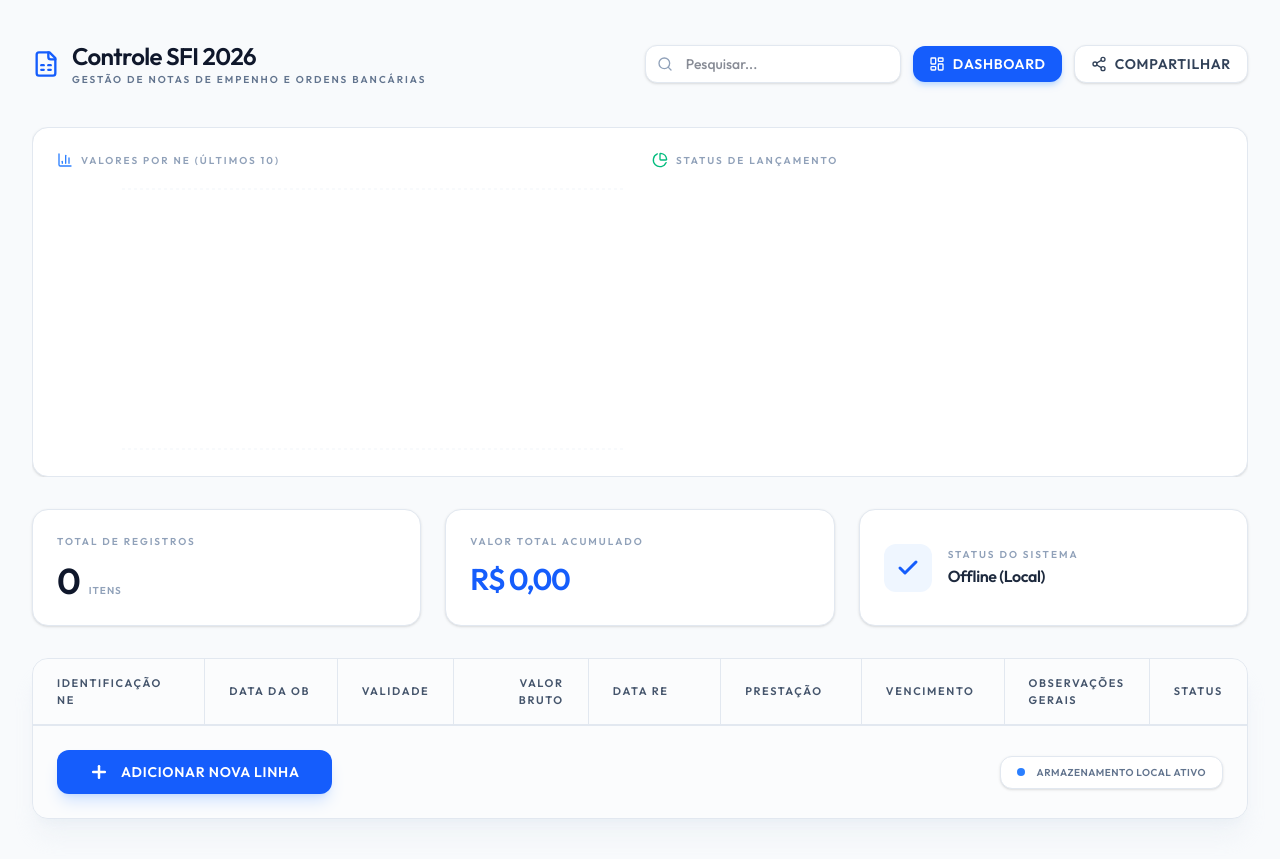
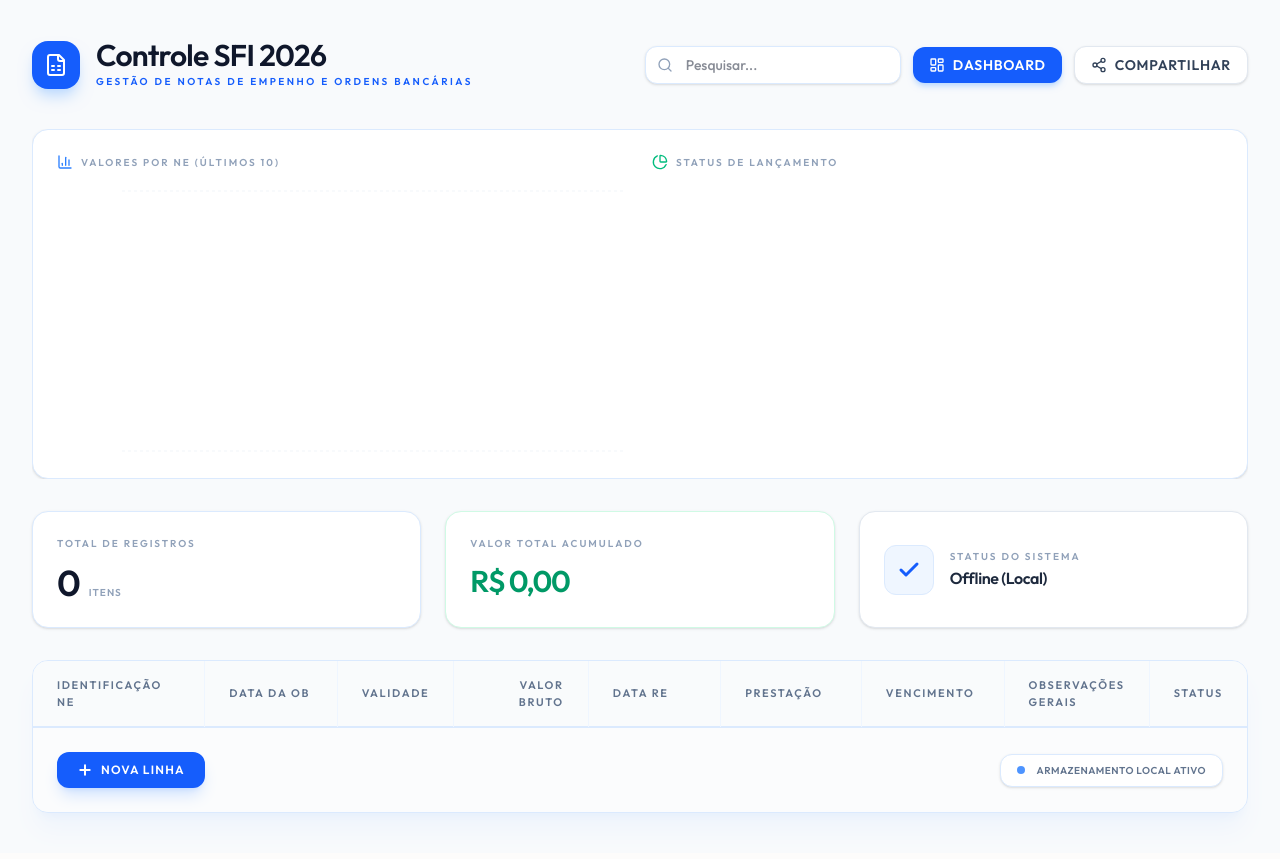
Before and after one commit to georgeoughotmart-maker/PLANILHAS-DE-CONTROLES-SFI-NE, a React (Vite) app: page / in a window 1280 px wide. Both pictures are taken after a click on the button "DASHBOARD". Built offline with nearby package versions, Linux system fonts and the light colour scheme.

Commit message:
feat: Improve header UI and styling
Enhances the visual appearance of the application header, including larger font sizes, improved icon styling with a background, and adjusted spacing for a more modern look.

```diff
--- a/src/App.tsx
+++ b/src/App.tsx
@@ -238,13 +238,15 @@ export default function App() {
 
           {/* Header Section */}
           <header className="mb-10 flex flex-col md:flex-row md:items-center justify-between gap-6">
-            <div className="flex items-center gap-3">
-              <FileSpreadsheet className="text-blue-600" size={28} />
+            <div className="flex items-center gap-4">
+              <div className="p-3 bg-blue-600 rounded-2xl shadow-lg shadow-blue-200">
+                <FileSpreadsheet className="text-white" size={24} />
+              </div>
               <div>
-                <h1 className="text-2xl font-black tracking-tight text-slate-900">
+                <h1 className="text-3xl font-black tracking-tight text-slate-900 leading-none mb-1">
                   Controle SFI 2026
                 </h1>
-                <p className="text-slate-500 text-[10px] font-black uppercase tracking-[0.2em]">Gestão de Notas de Empenho e Ordens Bancárias</p>
+                <p className="text-blue-600 text-[10px] font-black uppercase tracking-[0.25em]">Gestão de Notas de Empenho e Ordens Bancárias</p>
               </div>
             </div>
 
@@ -255,7 +257,7 @@ export default function App() {
                   <input
                     type="text"
                     placeholder="Pesquisar..."
-                    className="pl-10 pr-4 py-2 bg-white border border-slate-200 rounded-xl text-sm font-medium focus:outline-none focus:ring-2 focus:ring-blue-500/20 focus:border-blue-500 transition-all w-full md:w-64 shadow-sm"
+                    className="pl-10 pr-4 py-2 bg-white border border-blue-100 rounded-xl text-sm font-medium focus:outline-none focus:ring-2 focus:ring-blue-500/20 focus:border-blue-500 transition-all w-full md:w-64 shadow-sm"
                     value={searchTerm}
                     onChange={(e) => setSearchTerm(e.target.value)}
                   />
@@ -303,7 +305,7 @@ export default function App() {
                 exit={{ opacity: 0, height: 0 }}
                 className="overflow-hidden mb-8"
               >
-                <div className="grid grid-cols-1 lg:grid-cols-2 gap-6 bg-white p-6 rounded-2xl border border-slate-200 shadow-sm">
+                <div className="grid grid-cols-1 lg:grid-cols-2 gap-6 bg-white p-6 rounded-2xl border border-blue-100 shadow-sm">
                   <div className="h-[300px]">
                     <h3 className="text-[10px] font-black text-slate-400 uppercase tracking-[0.2em] mb-4 flex items-center gap-2">
                       <BarChart3 size={16} className="text-blue-500" />
@@ -385,21 +387,21 @@ export default function App() {
             <>
               {/* Stats Summary */}
               <div className="grid grid-cols-1 md:grid-cols-3 gap-6 mb-8">
-                <div className="bg-white p-6 rounded-2xl border border-slate-200 shadow-sm transition-all hover:shadow-md group">
+                <div className="bg-white p-6 rounded-2xl border border-blue-100 shadow-sm transition-all hover:shadow-md hover:border-blue-200 group">
                   <p className="text-[10px] font-black text-slate-400 uppercase tracking-[0.2em] mb-3">Total de Registros</p>
                   <div className="flex items-baseline gap-2">
                     <p className="text-4xl font-black text-slate-900 group-hover:text-blue-600 transition-colors">{rows.length}</p>
                     <p className="text-[10px] font-black text-slate-400 uppercase tracking-widest">itens</p>
                   </div>
                 </div>
-                <div className="bg-white p-6 rounded-2xl border border-slate-200 shadow-sm transition-all hover:shadow-md group">
+                <div className="bg-white p-6 rounded-2xl border border-emerald-100 shadow-sm transition-all hover:shadow-md hover:border-emerald-200 group">
                   <p className="text-[10px] font-black text-slate-400 uppercase tracking-[0.2em] mb-3">Valor Total Acumulado</p>
-                  <p className="text-3xl font-black text-blue-600 tracking-tighter group-hover:scale-[1.02] origin-left transition-transform">
+                  <p className="text-3xl font-black text-emerald-600 tracking-tighter group-hover:scale-[1.02] origin-left transition-transform">
                     {new Intl.NumberFormat('pt-BR', { style: 'currency', currency: 'BRL' }).format(totalValue)}
                   </p>
                 </div>
                 <div className="bg-white p-6 rounded-2xl border border-slate-200 shadow-sm flex items-center gap-4 transition-all hover:shadow-md group">
-                  <div className="p-3 rounded-xl transition-all group-hover:scale-110 bg-blue-50 text-blue-600">
+                  <div className="p-3 rounded-xl transition-all group-hover:scale-110 bg-blue-50 text-blue-600 border border-blue-100">
                     <Check size={24} strokeWidth={3} />
                   </div>
                   <div>
@@ -410,20 +412,20 @@ export default function App() {
               </div>
 
               {/* Main Table Container */}
-              <div className="bg-white rounded-2xl border border-slate-200 shadow-xl shadow-slate-200/40 overflow-hidden">
+              <div className="bg-white rounded-2xl border border-blue-100 shadow-xl shadow-blue-500/5 overflow-hidden">
                 <div className="overflow-x-auto">
                   <table className="w-full border-collapse text-left">
                     <thead>
-                      <tr className="bg-slate-50/50 border-b border-slate-200">
-                        <th className="px-6 py-4 text-[11px] font-bold text-slate-600 uppercase tracking-[0.15em] border-r border-slate-200 w-44">Identificação NE</th>
-                        <th className="px-6 py-4 text-[11px] font-bold text-slate-600 uppercase tracking-[0.15em] border-r border-slate-200 w-36">Data da OB</th>
-                        <th className="px-6 py-4 text-[11px] font-bold text-slate-600 uppercase tracking-[0.15em] border-r border-slate-200 w-28 text-center">Validade</th>
-                        <th className="px-6 py-4 text-[11px] font-bold text-slate-600 uppercase tracking-[0.15em] border-r border-slate-200 w-36 text-right">Valor Bruto</th>
-                        <th className="px-6 py-4 text-[11px] font-bold text-slate-600 uppercase tracking-[0.15em] border-r border-slate-200 w-36">Data RE</th>
-                        <th className="px-6 py-4 text-[11px] font-bold text-slate-600 uppercase tracking-[0.15em] border-r border-slate-200 w-36">Prestação</th>
-                        <th className="px-6 py-4 text-[11px] font-bold text-slate-600 uppercase tracking-[0.15em] border-r border-slate-200 w-36">Vencimento</th>
-                        <th className="px-6 py-4 text-[11px] font-bold text-slate-600 uppercase tracking-[0.15em] border-r border-slate-200">Observações Gerais</th>
-                        <th className="px-6 py-4 text-[11px] font-bold text-slate-600 uppercase tracking-[0.15em] w-20 text-center">Status</th>
+                      <tr className="bg-slate-50/80 border-b border-blue-100">
+                        <th className="px-6 py-4 text-[11px] font-black text-slate-500 uppercase tracking-[0.15em] border-r border-blue-50 w-44">Identificação NE</th>
+                        <th className="px-6 py-4 text-[11px] font-black text-slate-500 uppercase tracking-[0.15em] border-r border-blue-50 w-36">Data da OB</th>
+                        <th className="px-6 py-4 text-[11px] font-black text-slate-500 uppercase tracking-[0.15em] border-r border-blue-50 w-28 text-center">Validade</th>
+                        <th className="px-6 py-4 text-[11px] font-black text-slate-500 uppercase tracking-[0.15em] border-r border-blue-50 w-36 text-right">Valor Bruto</th>
+                        <th className="px-6 py-4 text-[11px] font-black text-slate-500 uppercase tracking-[0.15em] border-r border-blue-50 w-36">Data RE</th>
+                        <th className="px-6 py-4 text-[11px] font-black text-slate-500 uppercase tracking-[0.15em] border-r border-blue-50 w-36">Prestação</th>
+                        <th className="px-6 py-4 text-[11px] font-black text-slate-500 uppercase tracking-[0.15em] border-r border-blue-50 w-36">Vencimento</th>
+                        <th className="px-6 py-4 text-[11px] font-black text-slate-500 uppercase tracking-[0.15em] border-r border-blue-50">Observações Gerais</th>
+                        <th className="px-6 py-4 text-[11px] font-black text-slate-500 uppercase tracking-[0.15em] w-20 text-center">Status</th>
                       </tr>
                     </thead>
                     <tbody className="divide-y divide-slate-100">
@@ -436,15 +438,15 @@ export default function App() {
                               initial={{ opacity: 0, y: 10 }}
                               animate={{ opacity: 1, y: 0 }}
                               exit={{ opacity: 0, x: -20 }}
-                              className={`transition-all group ${
+                              className={`transition-all group border-l-4 ${
                                 expiration.status === 'expired'
-                                  ? 'bg-rose-50/30 hover:bg-rose-50/60'
+                                  ? 'bg-rose-50/30 hover:bg-rose-50/60 border-l-rose-500'
                                   : expiration.status === 'warning'
-                                    ? 'bg-amber-50/30 hover:bg-amber-50/60'
-                                    : 'hover:bg-slate-50/80'
+                                    ? 'bg-amber-50/30 hover:bg-amber-50/60 border-l-amber-500'
+                                    : 'hover:bg-slate-50/80 border-l-transparent'
                               }`}
                             >
-                              <td className="p-0 border-r border-slate-200">
+                              <td className="p-0 border-r border-blue-50">
                                 <div className="flex items-center gap-3 px-6 py-4">
                                   {expiration.status !== 'normal' && (
                                     <div className={
@@ -468,7 +470,7 @@ export default function App() {
                                   />
                                 </div>
                               </td>
-                              <td className="p-0 border-r border-slate-200">
+                              <td className="p-0 border-r border-blue-50">
                                 <input
                                   type="date"
                                   value={row.obDate}
@@ -476,7 +478,7 @@ export default function App() {
                                   className="w-full px-6 py-4 bg-transparent focus:outline-none focus:bg-white focus:ring-4 focus:ring-inset focus:ring-blue-500/10 text-sm font-mono font-semibold text-slate-600"
                                 />
                               </td>
-                              <td className="p-0 border-r border-slate-200">
+                              <td className="p-0 border-r border-blue-50">
                                 <input
                                   type="number"
                                   value={row.obValidityDays}
@@ -485,7 +487,7 @@ export default function App() {
                                   placeholder="30"
                                 />
                               </td>
-                              <td className="p-0 border-r border-slate-200">
+                              <td className="p-0 border-r border-blue-50">
                                 <input
                                   type="text"
                                   value={row.value}
@@ -494,7 +496,7 @@ export default function App() {
                                   placeholder="0,00"
                                 />
                               </td>
-                              <td className="p-0 border-r border-slate-200">
+                              <td className="p-0 border-r border-blue-50">
                                 <input
                                   type="date"
                                   value={row.reDate}
@@ -502,7 +504,7 @@ export default function App() {
                                   className="w-full px-6 py-4 bg-transparent focus:outline-none focus:bg-white focus:ring-4 focus:ring-inset focus:ring-blue-500/10 text-sm font-mono font-semibold text-slate-600"
                                 />
                               </td>
-                              <td className="p-0 border-r border-slate-200">
+                              <td className="p-0 border-r border-blue-50">
                                 <input
                                   type="date"
                                   value={row.prestacaoDate}
@@ -510,7 +512,7 @@ export default function App() {
                                   className="w-full px-6 py-4 bg-transparent focus:outline-none focus:bg-white focus:ring-4 focus:ring-inset focus:ring-blue-500/10 text-sm font-mono font-semibold text-slate-600"
                                 />
                               </td>
-                              <td className="p-0 border-r border-slate-200">
+                              <td className="p-0 border-r border-blue-50">
                                 <input
                                   type="date"
                                   value={row.vencimentoDate}
@@ -518,7 +520,7 @@ export default function App() {
                                   className="w-full px-6 py-4 bg-transparent focus:outline-none focus:bg-white focus:ring-4 focus:ring-inset focus:ring-blue-500/10 text-sm font-mono font-semibold text-slate-600"
                                 />
                               </td>
-                              <td className="p-0 border-r border-slate-200">
+                              <td className="p-0 border-r border-blue-50">
                                 <div className="flex items-center px-4 py-1 gap-3">
                                   <button
                                     onClick={() => toggleConfirm(row.id)}
@@ -557,16 +559,16 @@ export default function App() {
                   </table>
                 </div>
 
-                <div className="p-6 bg-slate-50/50 border-t border-slate-200 flex flex-col sm:flex-row justify-between items-center gap-6">
+                <div className="p-6 bg-slate-50/50 border-t border-blue-100 flex flex-col sm:flex-row justify-between items-center gap-6">
                   <button
                     onClick={addRow}
-                    className="w-full sm:w-auto flex items-center justify-center gap-3 px-8 py-3 bg-blue-600 text-white rounded-xl text-sm font-black uppercase tracking-wider hover:bg-blue-700 active:scale-95 transition-all shadow-lg shadow-blue-500/20"
+                    className="w-full sm:w-auto flex items-center justify-center gap-2 px-5 py-2.5 bg-blue-600 text-white rounded-xl text-xs font-black uppercase tracking-widest hover:bg-blue-700 active:scale-95 transition-all shadow-lg shadow-blue-500/20"
                   >
-                    <Plus size={20} strokeWidth={3} />
-                    Adicionar Nova Linha
+                    <Plus size={16} strokeWidth={3} />
+                    Nova Linha
                   </button>
-                  <div className="flex items-center gap-3 px-4 py-2 bg-white border border-slate-200 rounded-xl shadow-sm">
-                    <div className="w-2 h-2 rounded-full bg-blue-500" />
+                  <div className="flex items-center gap-3 px-4 py-2 bg-white border border-blue-100 rounded-xl shadow-sm">
+                    <div className="w-2 h-2 rounded-full bg-blue-500 animate-pulse" />
                     <p className="text-[10px] text-slate-500 font-black uppercase tracking-wider">
                       Armazenamento Local Ativo
                     </p>
```
